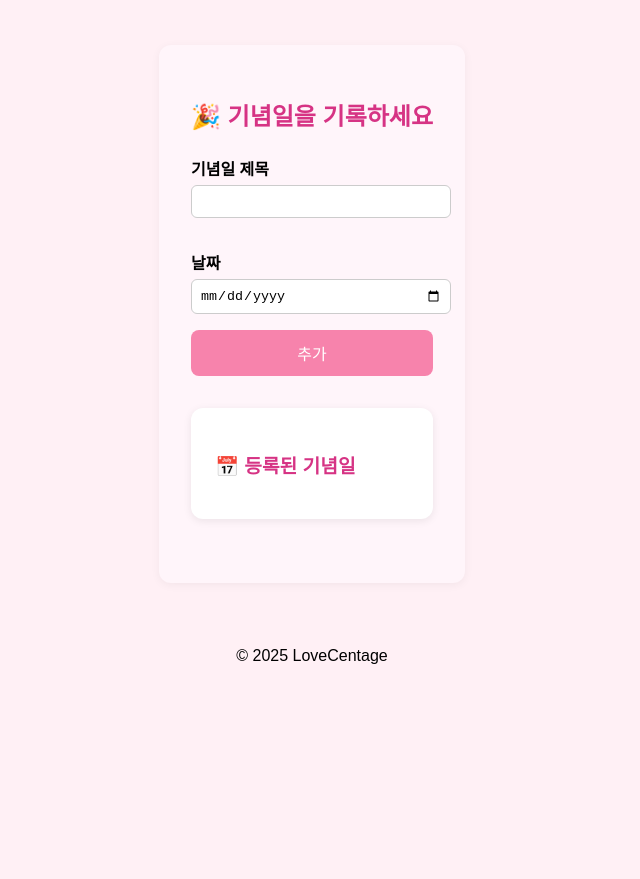
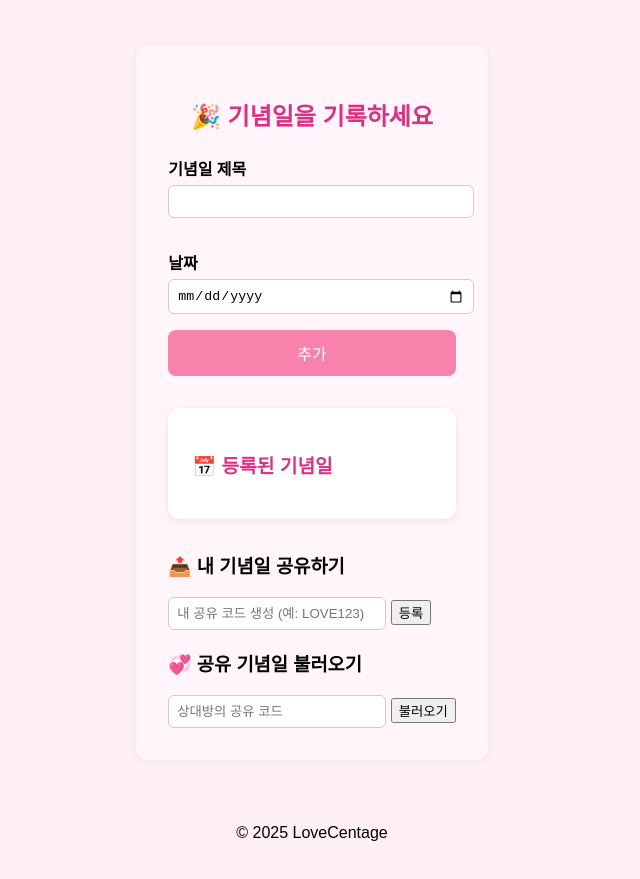
Before and after one commit to CHALLKATHON-Official/2025_CHALLKATHON_YOONSU_FE, a plain HTML site: page anniversary.html in a window 1280 px wide. Shown: the part 103-982 px from the top of the page, without its empty margins (328-968 px from the left). Before the commit the page ends 824 px from the top, so only its background shows below. Drawn offline with Linux system fonts and the light colour scheme.

Commit message:
기념일 공유 기능 추가

```diff
--- a/anniversary.html
+++ b/anniversary.html
@@ -51,6 +51,22 @@
         </li>
       </ul>
     </section>
+
+    <!-- 📤 공유 코드 등록 -->
+    <section class="share-save">
+      <h3>📤 내 기념일 공유하기</h3>
+      <input type="text" id="myShareCodeInput" placeholder="내 공유 코드 생성 (예: LOVE123)">
+      <button onclick="registerMyShareCode()">등록</button>
+    </section>
+
+    <!-- 💞 공유 코드 불러오기 -->
+    <section class="share-section">
+      <h3>💞 공유 기념일 불러오기</h3>
+      <input type="text" id="shareCodeInput" placeholder="상대방의 공유 코드">
+      <button onclick="loadSharedAnniversaries()">불러오기</button>
+    </section>
+
+
   </main>
 
   <footer>
--- a/anniversary.js
+++ b/anniversary.js
@@ -68,3 +68,39 @@ function calculateDday(dateString) {
   const diffDays = Math.floor(diffTime / (1000 * 60 * 60 * 24));
   return diffDays === 0 ? 'D-DAY' : (diffDays > 0 ? `D-${diffDays}` : `D+${Math.abs(diffDays)}`);
 }
+
+// 📤 공유 코드 등록 (내 기념일을 shared_CODE로 저장)
+function registerMyShareCode() {
+  const code = document.getElementById("myShareCodeInput").value.trim();
+  if (!code) return alert("공유 코드를 입력해주세요.");
+
+  const data = JSON.parse(localStorage.getItem("anniversaries") || "[]");
+  localStorage.setItem("shared_" + code, JSON.stringify(data));
+  alert(`✅ 공유 코드로 등록 완료!\n코드: ${code}`);
+}
+
+// 💞 공유 코드 불러오기 (상대방의 shared_CODE에서 가져오기)
+function loadSharedAnniversaries() {
+  const code = document.getElementById("shareCodeInput").value.trim();
+  if (!code) return alert("공유 코드를 입력해주세요.");
+
+  const shared = localStorage.getItem("shared_" + code);
+  if (!shared) return alert("❌ 해당 공유 코드를 찾을 수 없습니다.");
+
+  const list = JSON.parse(shared);
+  const existing = JSON.parse(localStorage.getItem("anniversaries") || "[]");
+
+  // 중복 제거 + 💞 표시 추가
+  list.forEach(item => {
+    const alreadyExists = existing.some(e => e.title === item.title && e.date === item.date);
+    if (!alreadyExists) {
+      existing.push({
+        title: item.title + " 💞",
+        date: item.date
+      });
+    }
+  });
+
+  localStorage.setItem("anniversaries", JSON.stringify(existing));
+  loadAnniversaries();  // UI 업데이트
+}
```
